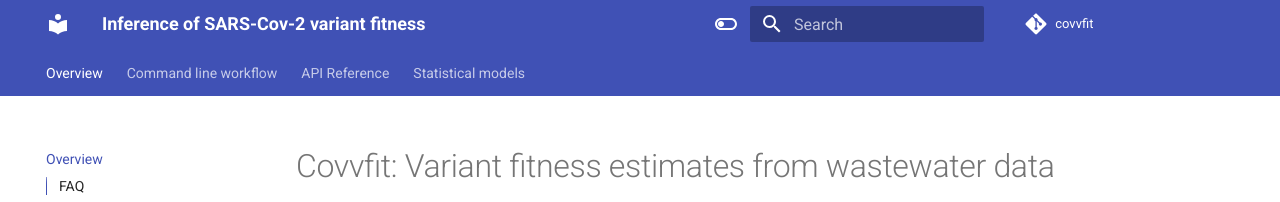
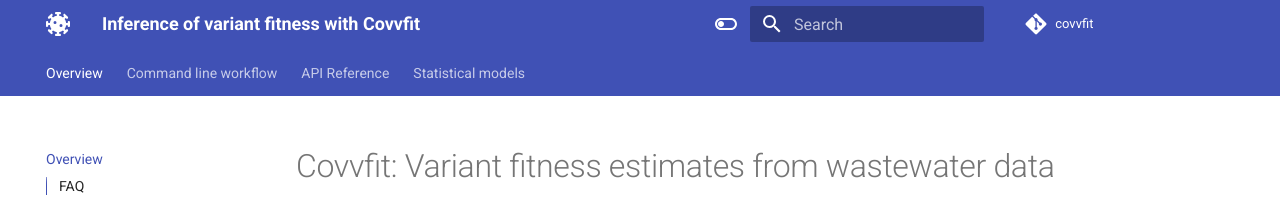
Before and after one commit to cbg-ethz/covvfit-, an MkDocs documentation site: the page built from docs/index.md, in a window 1280 px wide. Shown: the top 202 px of the page. Built offline with MkDocs 1.6.1 and Material for MkDocs 9.7.7, drawn with Linux system fonts in a browser that asks for light colours; comment, search, counter and statistics services are not loaded.

Commit message:
Adjust the icon

```diff
--- a/mkdocs.yml
+++ b/mkdocs.yml
@@ -1,6 +1,8 @@
-site_name: Inference of SARS-Cov-2 variant fitness
+site_name: "Inference of variant fitness with Covvfit"
 
 theme:
+  icon:
+    logo: fontawesome/solid/virus-covid
   name: "material"
   features:
     - navigation.tabs
```
